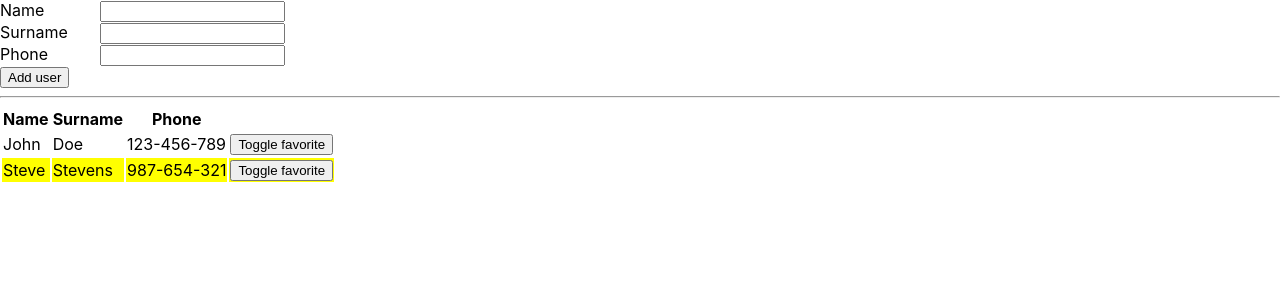
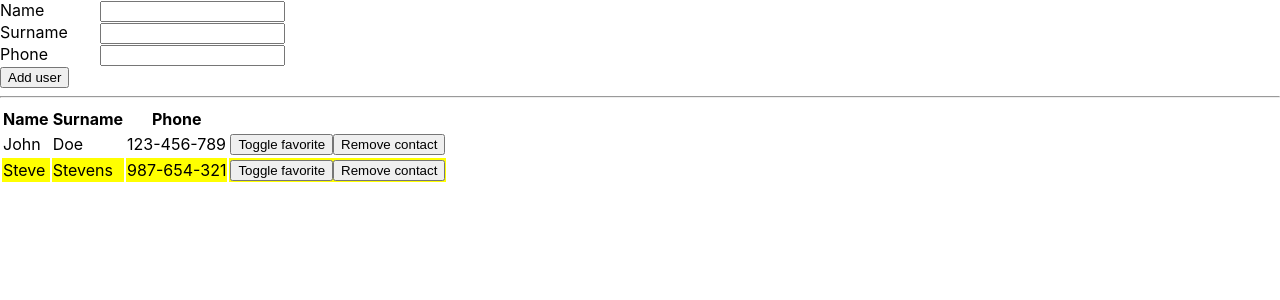
Before and after one commit to domaradzki/react-home-project, a React (Create React App) app: page / in a window 1280 px wide. Shown: the top 300 px of the page. Built offline with nearby package versions, Linux system fonts and the light colour scheme.

Commit message:
task 9 solved

```diff
--- a/src/App.js
+++ b/src/App.js
@@ -46,6 +46,12 @@ class App extends Component {
       )
     });
   };
+
+  removeContact = e => {
+    this.setState({
+      users: this.state.users.filter((contact)=>contact.id !== e)
+    })
+  };
   handleInputChange = (event) => {
     const value =  event.target.value;
     const name = event.target.name;
@@ -85,6 +91,9 @@ class App extends Component {
                   <button onClick={() => this.changeFavorite(user.id)}>
                     Toggle favorite
                   </button>
+                  <button onClick={() => this.removeContact(user.id)}>
+                    Remove contact
+                  </button>
                 </td>
               </tr>
             ))}
```
